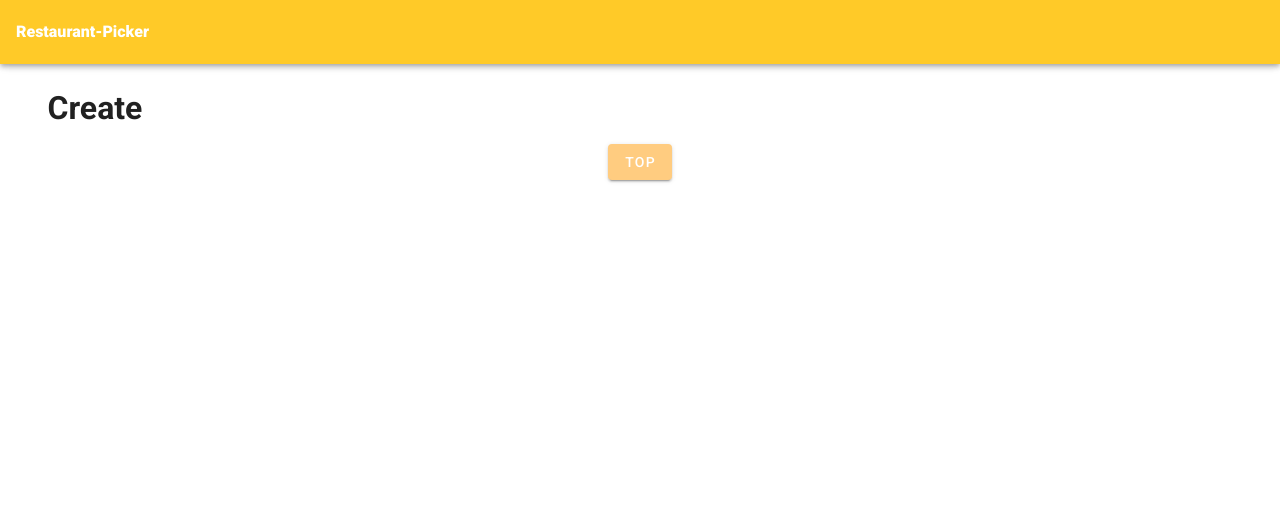
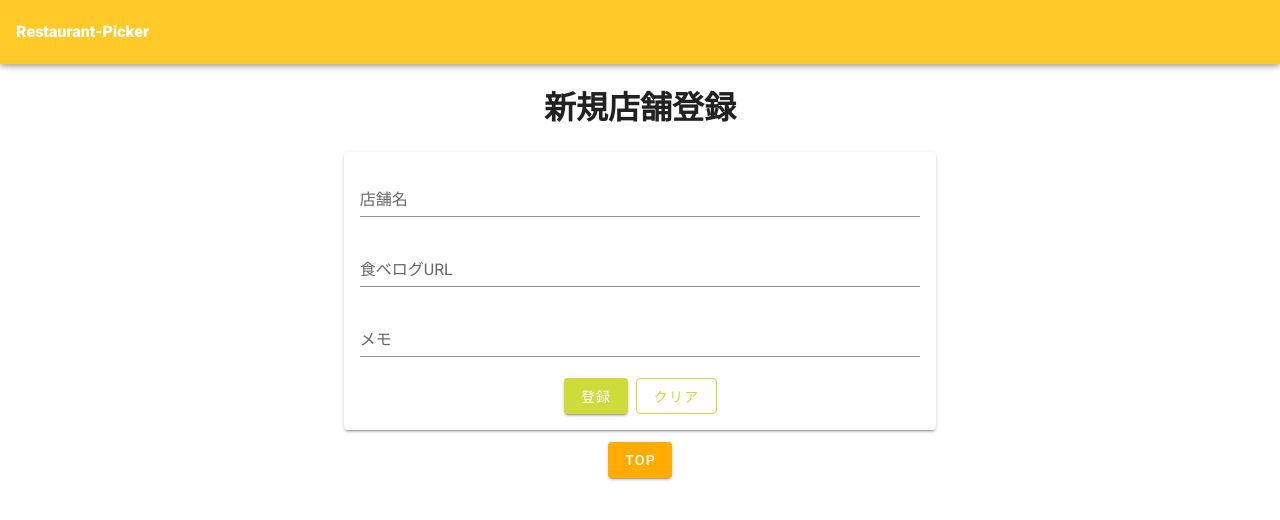
Before and after one commit to zwmimi/restaurant-front-vue2, a Vue app: page /create in a window 1280 px wide. Shown: the top 520 px of the page. Built offline with nearby package versions, Linux system fonts and the light colour scheme.

Commit message:
topボタンの色修正/Create.vueの作成

```diff
--- a/src/components/atoms/button/ToTopButton.vue
+++ b/src/components/atoms/button/ToTopButton.vue
@@ -2,7 +2,7 @@
   <v-container>
     <v-row align-content="center">
       <v-col align="center">
-        <v-btn @click="toTop" color="orange lighten-3" dark>TOP</v-btn>
+        <v-btn @click="toTop" color="amber accent-4" dark>TOP</v-btn>
       </v-col>
     </v-row>
   </v-container>
--- /dev/null
+++ b/src/components/pages/Create.vue
@@ -0,0 +1,39 @@
+<template>
+  <v-container>
+    <v-layout row wrap justify-center>
+      <v-flex xs12 mt-5 class="text-center">
+        <h1>新規店舗登録</h1>
+      </v-flex>
+
+      <v-flex xs6 mt-5>
+        <v-card>
+          <v-card-text>
+            <v-form>
+              <v-text-field label="店舗名" />
+              <v-text-field label="食べログURL" />
+              <v-text-field label="メモ" />
+              <div class="text-center">
+                <v-btn color="lime" dark class="mr-2">登録</v-btn>
+                <v-btn color="lime" outlined dark>クリア</v-btn>
+              </div>
+            </v-form>
+          </v-card-text>
+        </v-card>
+      </v-flex>
+
+      <ToTopButton />
+    </v-layout>
+  </v-container>
+</template>
+
+<script>
+// @ is an alias to /src
+import ToTopButton from "@/components/atoms/button/ToTopButton.vue";
+
+export default {
+  name: "Create",
+  components: {
+    ToTopButton,
+  },
+};
+</script>
--- a/src/views/CreateView.vue
+++ b/src/views/CreateView.vue
@@ -1,22 +1,14 @@
 <template>
-  <v-container>
-    <v-layout row wrap>
-      <v-flex xs12 mt-5>
-        <h1>Create</h1>
-      </v-flex>
-      <ToTopButton />
-    </v-layout>
-  </v-container>
+  <Create />
 </template>
 
 <script>
 // @ is an alias to /src
-import ToTopButton from "@/components/atoms/button/ToTopButton.vue";
-
+import Create from "@/components/pages/Create.vue";
 export default {
   name: "CreateView",
   components: {
-    ToTopButton,
+    Create,
   },
 };
 </script>
```
